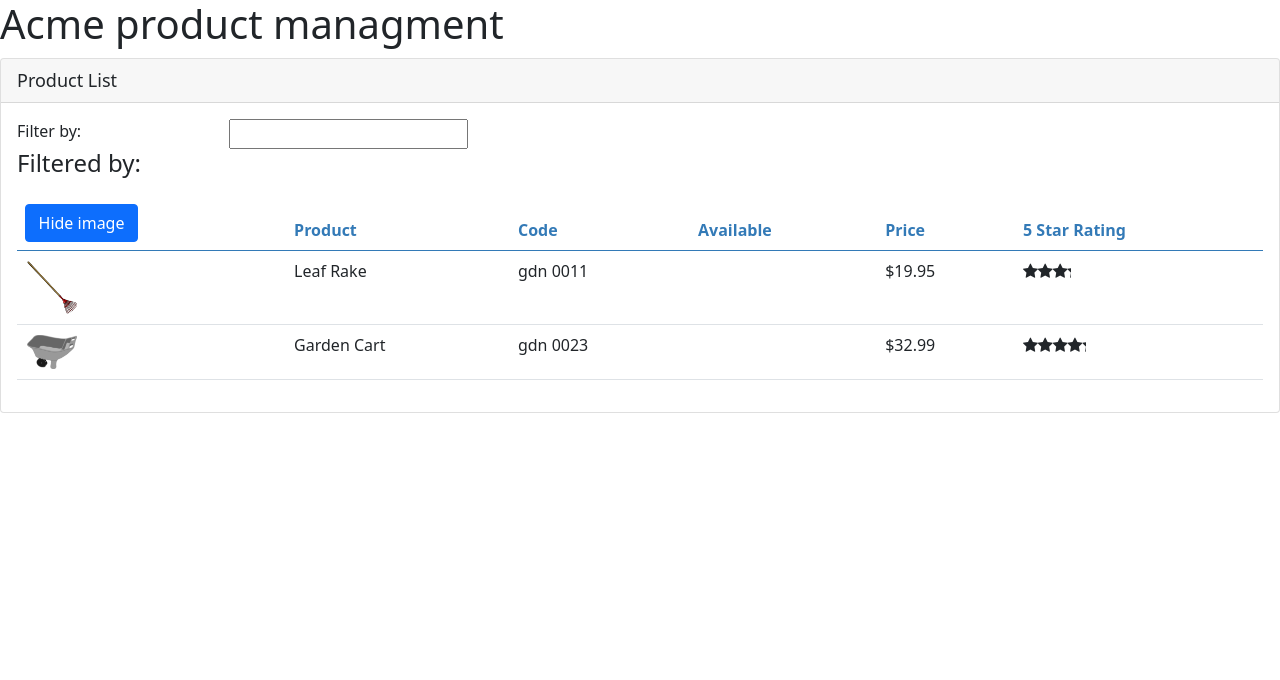
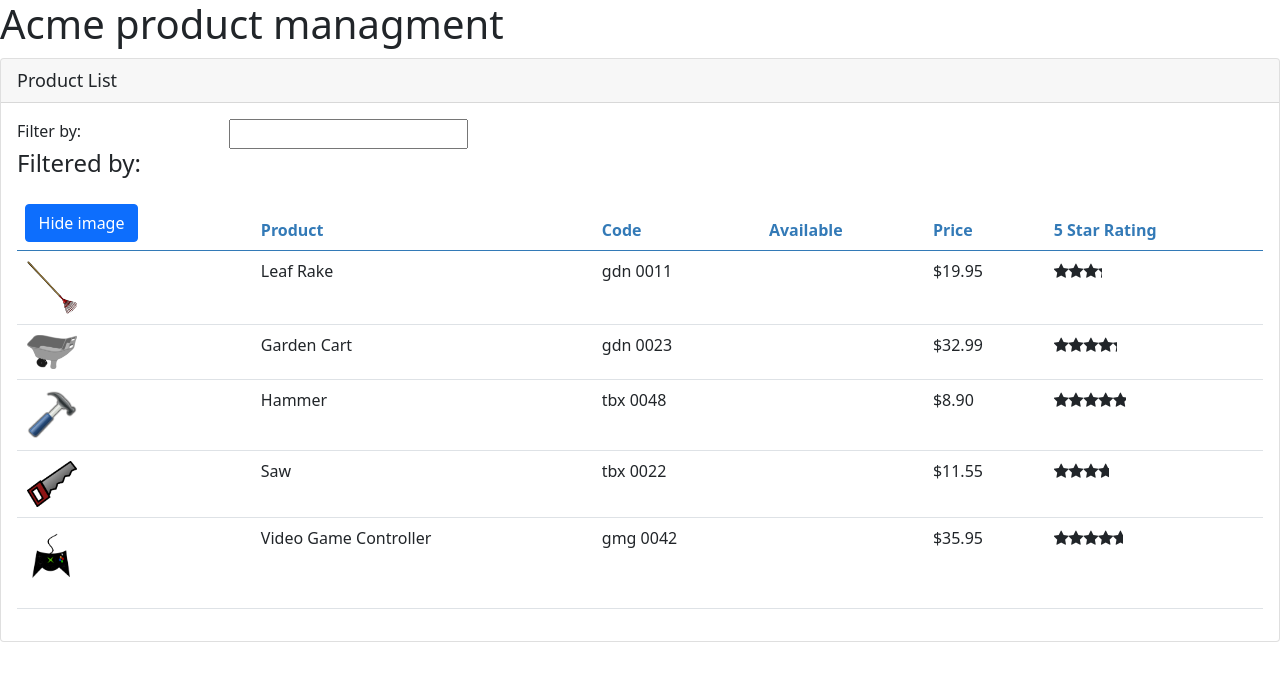
Before and after one commit to Dexter-Freeman/apm, an Angular app: page / in a window 1280 px wide. Shown: the top 680 px of the page. Built offline with nearby package versions, Linux system fonts and the light colour scheme.

Commit message:
Service & DI

```diff
--- a/package.json
+++ b/package.json
@@ -3,7 +3,7 @@
   "version": "0.0.0",
   "scripts": {
     "ng": "ng",
-    "start": "ng serve",
+    "start": "ng serve --port 4401",
     "build": "ng build",
     "test": "ng test",
     "lint": "ng lint",
--- a/src/app/components/products-list/products-list.component.ts
+++ b/src/app/components/products-list/products-list.component.ts
@@ -1,4 +1,5 @@
 import { Component, OnInit } from '@angular/core';
+import { ProductsService } from 'src/app/shared/services/products.service';
 import { IProduct } from './products.interface';
 
 @Component({
@@ -24,33 +25,13 @@
 
   filteredProducts: IProduct[] = [];
 
-  products: IProduct[] = [
-    {
-      "productId": 1,
-      "productName": "Leaf Rake",
-      "productCode": "GDN-0011",
-      "releaseDate": "March 19, 2021",
-      "description": "Leaf rake with 48-inch wooden handle.",
-      "price": 19.95,
-      "starRating": 3.2,
-      "imageUrl": "assets/images/leaf_rake.png"
-    },
-    {
-      "productId": 2,
-      "productName": "Garden Cart",
-      "productCode": "GDN-0023",
-      "releaseDate": "March 18, 2021",
-      "description": "15 gallon capacity rolling garden cart",
-      "price": 32.99,
-      "starRating": 4.2,
-      "imageUrl": "assets/images/garden_cart.png"
-    }
-  ]
+  products: IProduct[];
 
-  constructor() { }
+  constructor( private productsService: ProductsService) { }
 
   ngOnInit(): void {
-    this.listFilter = '';
+    this.products = this.productsService.getProducts();
+    this.filteredProducts = this.products;
   }
 
   toggleImage(): void {
--- /dev/null
+++ b/src/app/shared/services/products.service.ts
@@ -0,0 +1,65 @@
+import { Injectable } from '@angular/core';
+import { IProduct } from 'src/app/components/products-list/products.interface';
+
+@Injectable({
+  providedIn: 'root'
+})
+export class ProductsService {
+
+  constructor() { }
+
+  getProducts(): IProduct[] {
+    return [
+      {
+        "productId": 1,
+        "productName": "Leaf Rake",
+        "productCode": "GDN-0011",
+        "releaseDate": "March 19, 2021",
+        "description": "Leaf rake with 48-inch wooden handle.",
+        "price": 19.95,
+        "starRating": 3.2,
+        "imageUrl": "assets/images/leaf_rake.png"
+      },
+      {
+        "productId": 2,
+        "productName": "Garden Cart",
+        "productCode": "GDN-0023",
+        "releaseDate": "March 18, 2021",
+        "description": "15 gallon capacity rolling garden cart",
+        "price": 32.99,
+        "starRating": 4.2,
+        "imageUrl": "assets/images/garden_cart.png"
+      },
+      {
+        "productId": 5,
+        "productName": "Hammer",
+        "productCode": "TBX-0048",
+        "releaseDate": "May 21, 2021",
+        "description": "Curved claw steel hammer",
+        "price": 8.9,
+        "starRating": 4.8,
+        "imageUrl": "assets/images/hammer.png"
+      },
+      {
+        "productId": 8,
+        "productName": "Saw",
+        "productCode": "TBX-0022",
+        "releaseDate": "May 15, 2021",
+        "description": "15-inch steel blade hand saw",
+        "price": 11.55,
+        "starRating": 3.7,
+        "imageUrl": "assets/images/saw.png"
+      },
+      {
+        "productId": 10,
+        "productName": "Video Game Controller",
+        "productCode": "GMG-0042",
+        "releaseDate": "October 15, 2020",
+        "description": "Standard two-button video game controller",
+        "price": 35.95,
+        "starRating": 4.6,
+        "imageUrl": "assets/images/xbox-controller.png"
+      }
+    ]
+  }
+}
```
